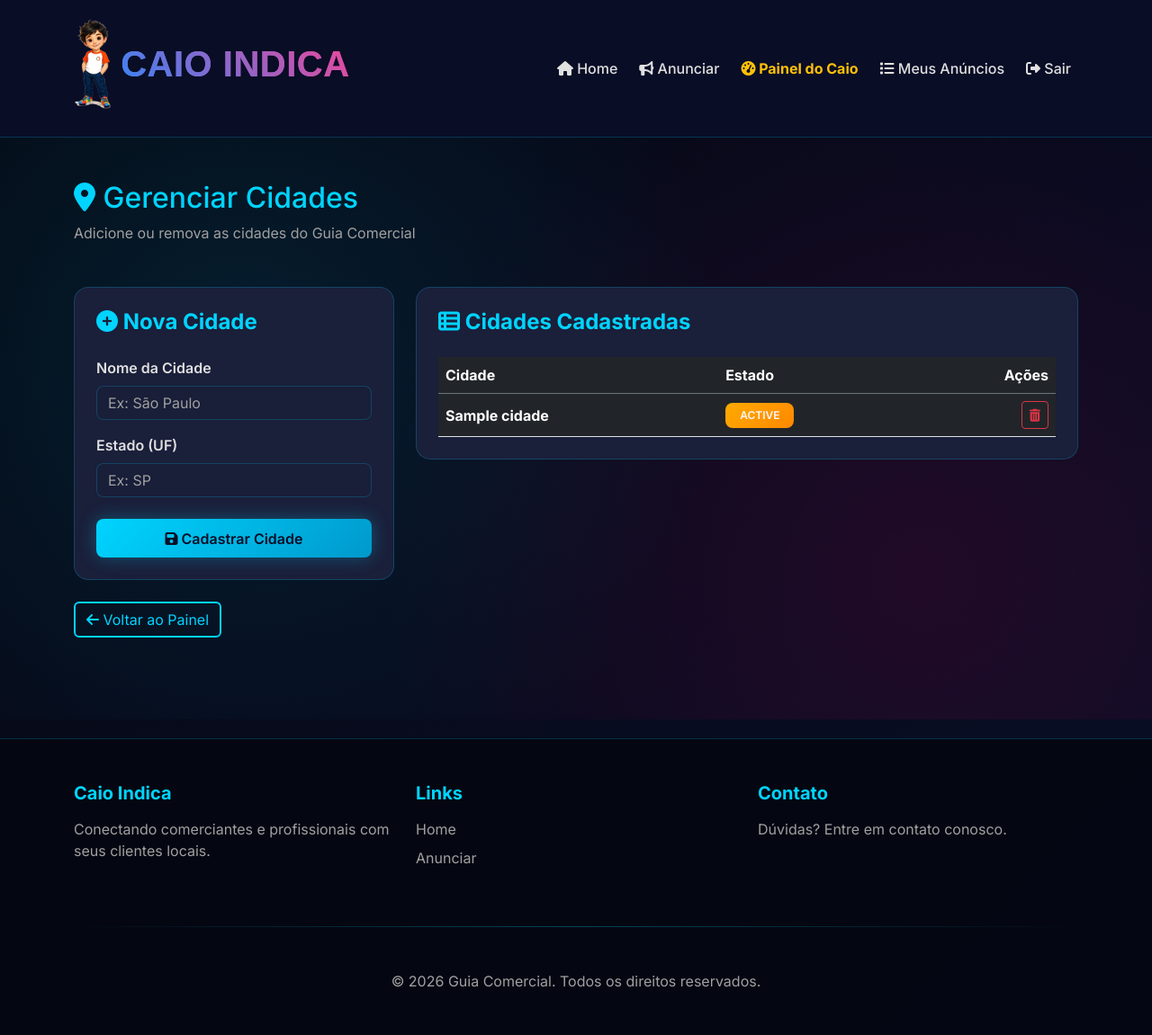
After one commit to celsoleite38/caio-guia-comercial, a Django app: page /painel/cidades/ in a window 1280 px wide. The commit adds this page. Shown: the whole page at 90% size. Run offline with Django 5.2, Linux system fonts and the light colour scheme; a user stored in the database is signed in; tables that the repository leaves empty hold one stand-in row (values such as "Sample post").

Commit message:
cadstro cidades no painel do caio

```diff
--- a/listings/urls.py
+++ b/listings/urls.py
@@ -23,6 +23,9 @@ urlpatterns = [
     path('painel/anuncios/<int:listing_id>/gratis/', views.mark_free, name='mark_free'),
     path('painel/categorias/', views.admin_categories, name='admin_categories'),
     path('painel/categorias/<int:category_id>/deletar/', views.delete_category, name='delete_category'),
+    #cidades
+    path('painel/cidades/', views.admin_cities, name='admin_cities'),
+    path('painel/cidades/<int:city_id>/deletar/', views.delete_city, name='delete_city'),
 
     # Rotas de Avaliacoes
     path('anuncio/<int:listing_id>/avaliar/', rating_views.create_rating, name='create_rating'),
--- a/listings/views.py
+++ b/listings/views.py
@@ -9,15 +9,13 @@ from django.utils import timezone
 from django.views.decorators.http import require_POST
 from django.contrib.auth.forms import UserCreationForm
 from django.contrib.auth import login, logout
-from .models import Banner, Listing, ListingImage, Category, AdminLog, Cidade, Anunciante
+from .models import Banner, Listing, ListingImage, Category, AdminLog, Cidade, Anunciante, Cidade
 from .forms import ListingForm, CadastroAnuncianteForm
 import secrets
 from django.contrib.auth.models import User
 from django.core.mail import send_mail
 from django.conf import settings
 from django.http import Http404
-
-
 
 
 GALERIA_MAX_FOTOS = 5
@@ -158,8 +156,6 @@ def home(request):
 def logout_view(request):
     logout(request)
     return redirect('home')
-
-
 
 def listing_detail(request, slug):
     # 1. Busca o anúncio apenas pelo slug para não dar 404 imediato
@@ -526,3 +522,38 @@ def ativar_conta_anunciante(request, token):
     # Redireciona para a tela de login com uma mensagem de sucesso
     messages.success(request, "Sua conta foi ativada com sucesso! Agora você pode fazer login.")
     return redirect('login') # Altere para o nome da sua rota de login, se for diferente
+
+
+@login_required
+def admin_cities(request):
+    # Garante que apenas administradores/equipe acessem
+    if not request.user.is_staff:
+        return redirect('home')
+
+    if request.method == 'POST':
+        nome = request.POST.get('nome', '').strip()
+        estado = request.POST.get('estado', '').strip()
+
+        if nome:
+            # Cria a cidade no banco
+            Cidade.objects.create(nome=nome, estado=estado)
+            messages.success(request, f"Cidade '{nome}' cadastrada com sucesso!")
+            return redirect('admin_cities')
+        else:
+            messages.error(request, "O nome da cidade não pode estar vazio.")
+
+    # Busca todas as cidades cadastradas
+    cities = Cidade.objects.all().order_by('nome')
+
+    return render(request, 'listings/admin_cities.html', {'cities': cities})
+
+@login_required
+def delete_city(request, city_id):
+    if not request.user.is_staff:
+        return redirect('home')
+
+    city = get_object_or_404(Cidade, id=city_id)
+    city_name = city.nome
+    city.delete()
+    messages.success(request, f"Cidade '{city_name}' excluída com sucesso!")
+    return redirect('admin_cities')
--- /dev/null
+++ b/templates/listings/admin_cities.html
@@ -0,0 +1,78 @@
+{% extends 'base.html' %}
+
+{% block title %}Gerenciar Cidades - Caio Indica{% endblock %}
+
+{% block content %}
+<div class="container-lg py-5 fade-in-up">
+    <div class="mb-5">
+        <h2 class="text-primary mb-2"><i class="fas fa-map-marker-alt"></i> Gerenciar Cidades</h2>
+        <p class="text-muted">Adicione ou remova as cidades do Guia Comercial</p>
+    </div>
+
+    <div class="row g-4">
+        <div class="col-md-4">
+            <div class="card p-4">
+                <h4 class="card-title mb-4"><i class="fas fa-plus-circle"></i> Nova Cidade</h4>
+                <form method="POST">
+                    {% csrf_token %}
+                    <div class="mb-3">
+                        <label for="nome" class="form-label">Nome da Cidade</label>
+                        <input type="text" class="form-control" id="nome" name="nome" placeholder="Ex: São Paulo" required>
+                    </div>
+                    <div class="mb-4">
+                        <label for="estado" class="form-label">Estado (UF)</label>
+                        <input type="text" class="form-control" id="estado" name="estado" placeholder="Ex: SP" maxlength="2">
+                    </div>
+                    <button type="submit" class="btn btn-primary w-100">
+                        <i class="fas fa-save"></i> Cadastrar Cidade
+                    </button>
+                </form>
+            </div>
+        </div>
+
+        <div class="col-md-8">
+            <div class="card p-4">
+                <h4 class="card-title mb-4"><i class="fas fa-th-list"></i> Cidades Cadastradas</h4>
+
+                {% if cities %}
+                    <div class="table-responsive">
+                        <table class="table table-dark table-hover align-middle mb-0" style="background: transparent;">
+                            <thead>
+                                <tr class="text-primary border-bottom border-secondary">
+                                    <th scope="col">Cidade</th>
+                                    <th scope="col">Estado</th>
+                                    <th scope="col" class="text-end">Ações</th>
+                                </tr>
+                            </thead>
+                            <tbody>
+                                {% for city in cities %}
+                                    <tr class="border-bottom rgba(215, 236, 240, 0.8)">
+                                        <td class="fw-bold">{{ city.nome }}</td>
+                                        <td><span class="badge badge-warning text-uppercase" style="color: #faf8f8;">{{ city.estado|default:"--" }}</span></td>
+                                        <td class="text-end">
+                                            <form action="{% url 'delete_city' city.id %}" method="POST" class="d-inline" onsubmit="return confirm('Tem certeza que deseja excluir esta cidade?');">
+                                                {% csrf_token %}
+                                                <button type="submit" class="btn btn-outline-danger btn-sm px-2">
+                                                    <i class="fas fa-trash-alt"></i>
+                                                </button>
+                                            </form>
+                                        </td>
+                                    </tr>
+                                {% endfor %}
+                            </tbody>
+                        </table>
+                    </div>
+                {% else %}
+                    <p class="text-muted mb-0">Nenhuma cidade cadastrada ainda.</p>
+                {% endif %}
+            </div>
+        </div>
+    </div>
+
+    <div class="mt-4">
+        <a href="{% url 'admin_dashboard' %}" class="btn btn-outline-primary">
+            <i class="fas fa-arrow-left"></i> Voltar ao Painel
+        </a>
+    </div>
+</div>
+{% endblock %}
--- a/templates/listings/admin_dashboard.html
+++ b/templates/listings/admin_dashboard.html
@@ -67,6 +67,11 @@
             </a>
         </div>
         <div class="col-md-6 col-lg-3">
+            <a href="{% url 'admin_cities' %}" class="btn btn-outline-primary w-100 btn-lg">
+                <i class="fas fa-map-marker-alt"></i> Cidades
+            </a>
+        </div>
+        <div class="col-md-6 col-lg-3">
             <a href="{% url 'home' %}" class="btn btn-outline-primary w-100 btn-lg">
                 <i class="fas fa-home"></i> Ver Site
             </a>
```
